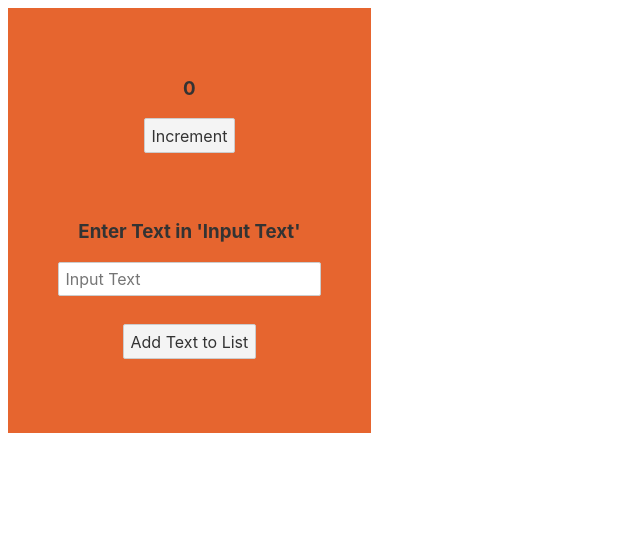
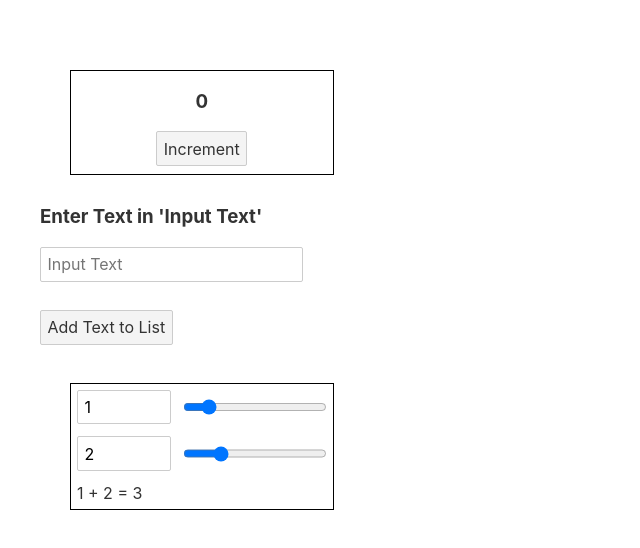
Before and after one commit to oslabs-beta/canopy, a Svelte app in the folder demo-client/: page / in a window 1280 px wide. Shown: the top 548 px of the page, without its empty margins (0-640 px from the left). Built offline with nearby package versions, Linux system fonts and the light colour scheme.

Commit message:
updataed styilng and separeted functionality into individual components

```diff
--- a/demo-client/public/global.css
+++ b/demo-client/public/global.css
@@ -5,9 +5,10 @@ html, body {
 }
 
 body {
+	display: flex;
 	color: #333;
 	margin: 0;
-	padding: 8px;
+	padding: 40px;
 	box-sizing: border-box;
 	font-family: -apple-system, BlinkMacSystemFont, "Segoe UI", Roboto, Oxygen-Sans, Ubuntu, Cantarell, "Helvetica Neue", sans-serif;
 }
--- a/demo-client/src/App.svelte
+++ b/demo-client/src/App.svelte
@@ -1,43 +1,16 @@
 <script lang="ts">
-	export let clickCount = 0;
-	export let textInput = 'Enter Text in \'Input Text\'';
-	export let list = [];
 
-	function handleCount () {
-		clickCount++;
-	};
+	import Slider from "./Slider.svelte";
+	import Counter from "./Counter.svelte";
+    import List from "./List.Svelte";
 
-	function handleText (e) {
-		textInput = e.target.value;
-	};
 
-	function handleListAdd () {
-		list.push(textInput);
-		list = list;
-	}
 </script>
 
-<main>
-	<h3>{clickCount}</h3>
-	<button on:click={handleCount}>Increment</button>
-	<br><br><br>
-	<h3>{textInput}</h3>
-	<input type="text" id="inText" placeholder="Input Text"on:input={handleText}>
-	<br><br>
-	<button on:click={handleListAdd}>Add Text to List</button>
-	<ul>
-		{#each list as listItem, i (i)}
-			<li>{listItem}</li>
-		{/each}
-	</ul>
-</main>
+<Counter/>
+<List/>
+<Slider/>
 
 <style>
-	main {
-		width: fit-content;
-		height: fit-content;
-		text-align: center;
-		background-color: rgb(230, 101, 47);
-		padding: 50px;
-	}
+
 </style>
--- /dev/null
+++ b/demo-client/src/Counter.svelte
@@ -0,0 +1,25 @@
+<script>
+
+  export let clickCount = 0;
+
+  function handleCount () {
+      clickCount++;
+	};
+
+</script>
+
+<div id="counter-container">
+  <h3>{clickCount}</h3>
+  <button on:click={handleCount}>Increment</button>
+</div>
+
+
+<style>
+    #counter-container{
+        display: flex;
+        flex-direction: column;
+        align-items: center;
+        margin: 30px;
+        border: 1px solid black;
+        }
+</style>
--- /dev/null
+++ b/demo-client/src/List.Svelte
@@ -0,0 +1,29 @@
+
+<script lang="ts">
+    export let textInput = 'Enter Text in \'Input Text\'';
+	export let list = [];
+
+
+
+	function handleText (e) {
+		textInput = e.target.value;
+	};
+
+	function handleListAdd () {
+		list.push(textInput);
+		list = list;
+	}
+</script>
+
+
+<div id="list-container">
+	<h3>{textInput}</h3>
+	<input type="text" id="inText" placeholder="Input Text"on:input={handleText}>
+	<br><br>
+	<button on:click={handleListAdd}>Add Text to List</button>
+	<ul>
+		{#each list as listItem, i (i)}
+			<li>{listItem}</li>
+		{/each}
+	</ul>
+ </div>
--- /dev/null
+++ b/demo-client/src/Slider.svelte
@@ -0,0 +1,28 @@
+<script>
+	let a = 1;
+	let b = 2;
+    console.log('testing')
+
+</script>
+<div id='slider-container'>
+<label>
+	<input type=number bind:value={a} min=0 max=10>
+	<input type=range bind:value={a} min=0 max=10>
+</label>
+
+<label>
+	<input type=number value={b} min=0 max=10>
+	<input type=range value={b} min=0 max=10>
+</label>
+<p>{a} + {b} = {a + b}</p>
+</div>
+
+
+<style>
+	label { display: flex }
+	input, p { margin: 6px }
+
+    #slider-container {
+        margin: 30px;
+        border: 1px solid black;}
+</style>
```
